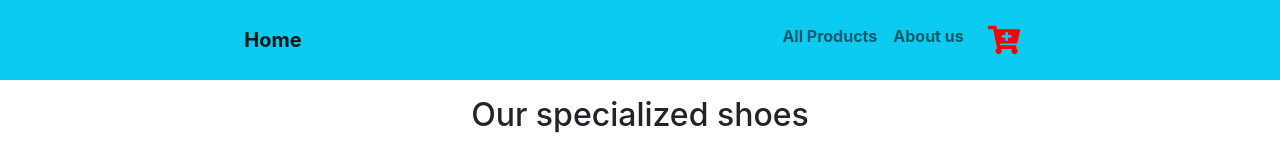
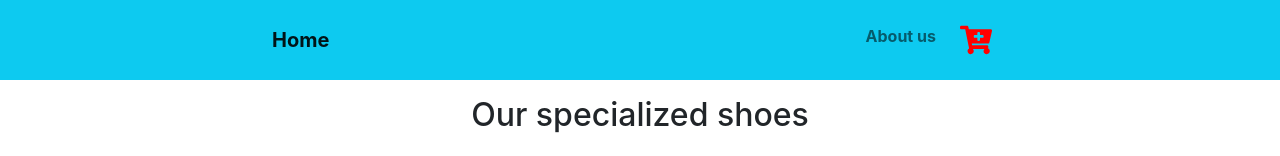
Before and after one commit to ehtashamtoor/Shoe-Store, a React (Create React App) app: page / in a window 1280 px wide. Shown: the top 156 px of the page. Built offline with nearby package versions, Linux system fonts and the light colour scheme.

Commit message:
removed products from navbar

```diff
--- a/src/App.js
+++ b/src/App.js
@@ -17,7 +17,7 @@
         <Routes>
           <Route path='/' element={<Products />} />
           <Route path='/about' element={<About />} />
-          <Route path='/products' element={<Products />} />
+          {/* <Route path='/products' element={<Products />} /> */}
           <Route path='/products/:productId' element={<ProductItem />} />
           <Route path='/products/yourCart' element={<ShoppingCartPage />} />
           <Route path='/products/yourCart/bill' element={<GenerateBill />} />
--- a/src/components/Navbar/Navbar.js
+++ b/src/components/Navbar/Navbar.js
@@ -30,9 +30,9 @@
 
             <div id="navbarNav">
                 <ul className="navbar-nav">
-                    <li className="nav-item">
+                    {/* <li className="nav-item">
                         <Link className="nav-link" to="/products">All Products</Link>
-                    </li>
+                    </li> */}
                     <li className="nav-item">
                         <Link className="nav-link" to="/about">About us</Link>
                     </li>
```
